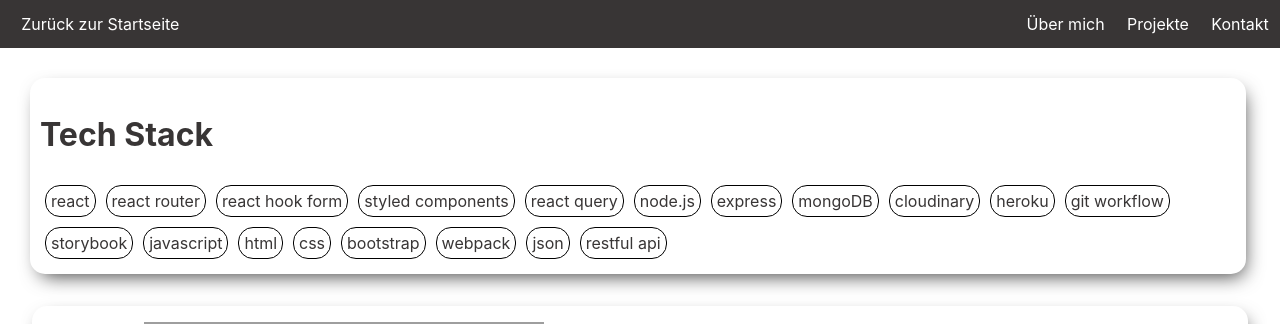
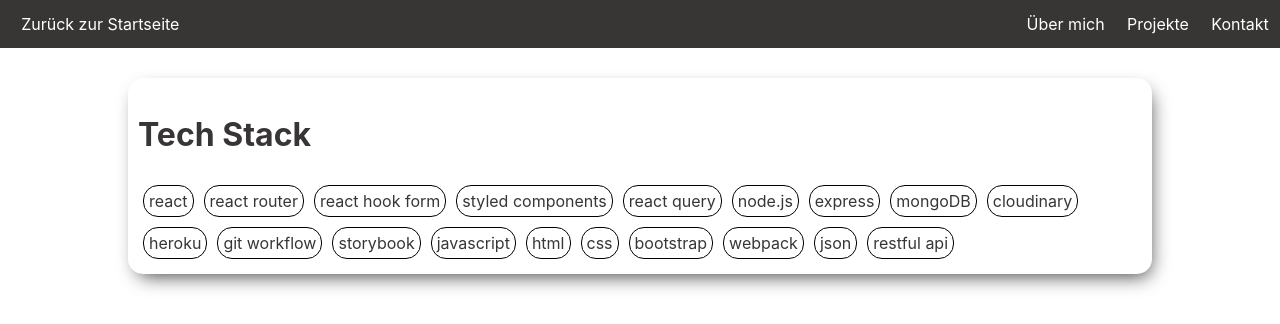
Before and after one commit to kschmitz123/my-portfolio, a React (Create React App) app in the folder client/: page /projects in a window 1280 px wide. Shown: the top 324 px of the page. Built offline with nearby package versions, Linux system fonts and the light colour scheme; grey boxes are pictures that could not be loaded.

Commit message:
Change display of projects page

```diff
--- a/client/src/pages/Projects.tsx
+++ b/client/src/pages/Projects.tsx
@@ -4,11 +4,12 @@
 import ProjectPreview from "../components/ProjectPreview";
 import gif from "../assets/frame-with-video.gif";
 import { CraftifiedStack, TotalStack } from "../lib/Stack";
+import styled from "styled-components/macro";
 
 export default function Projects() {
   return (
-    <>
-      <InfoBlock width={"95%"}>
+    <Container>
+      <InfoBlock width={"80%"}>
         <h2>Tech Stack</h2>
         <ListItems stack={TotalStack} />
       </InfoBlock>
@@ -40,6 +41,12 @@
         </span>
       </ProjectPreview>
       <ProjectPreview>tba</ProjectPreview>
-    </>
+    </Container>
   );
 }
+
+const Container = styled.div`
+  display: flex;
+  flex-direction: column;
+  align-items: center;
+`;
```
